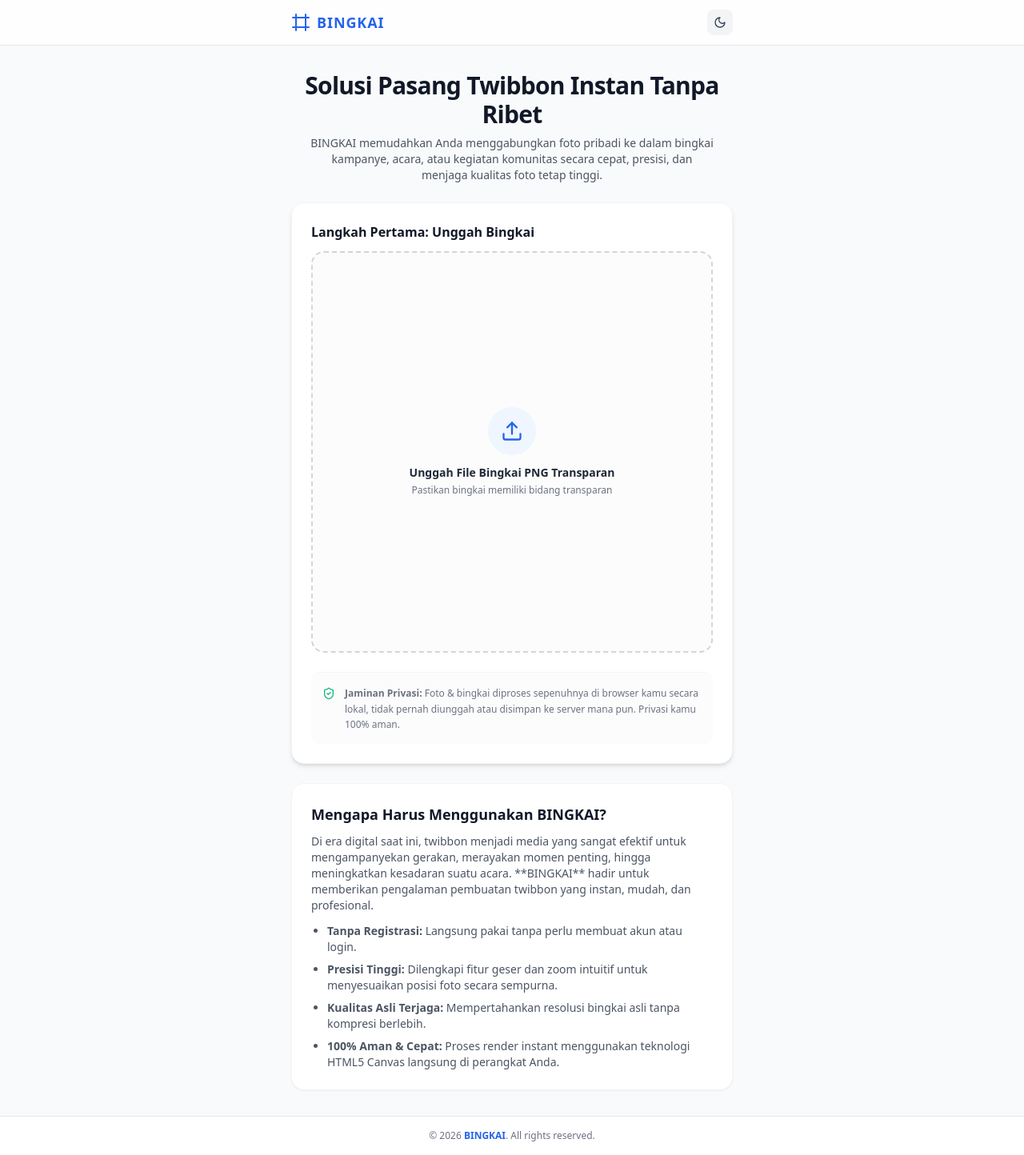
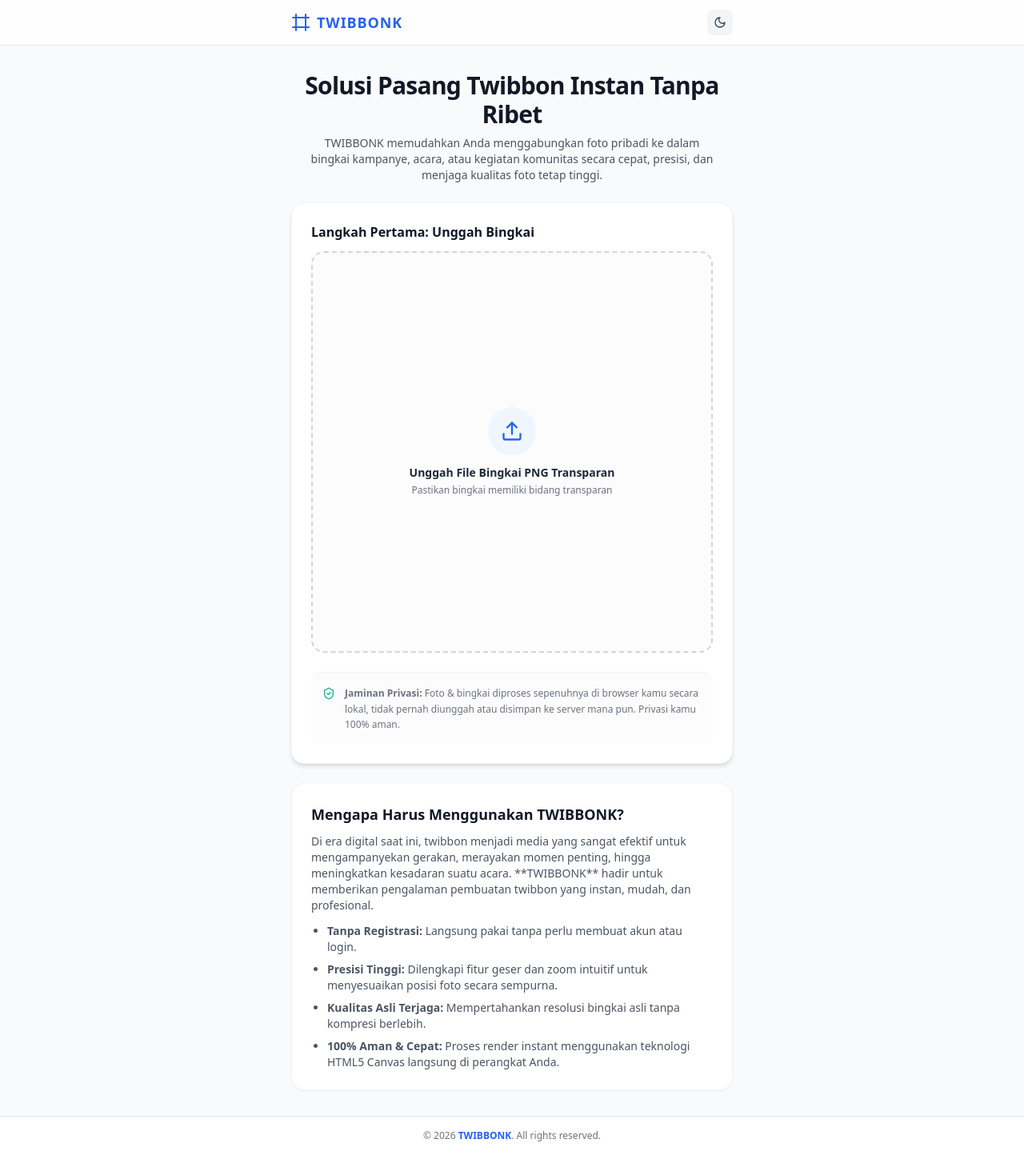
Before and after one commit to verdoank/bingkai, a React (Vite) app: page / in a window 1280 px wide. Shown: the whole page at 80% size. Built offline with nearby package versions, Linux system fonts and the light colour scheme.

Commit message:
Replace 'BINGKAI' with 'TWIBBONK' throughout App.jsx

```diff
--- a/src/App.jsx
+++ b/src/App.jsx
@@ -283,7 +283,7 @@
         try {
           await navigator.share({
             title: 'Twibbon Saya',
-            text: 'Lihat twibbon keren yang saya buat di BINGKAI!',
+            text: 'Lihat twibbon keren yang saya buat di TWIBBONK!',
             files: [file],
           });
           setAlert({ type: 'success', message: 'Menu berbagi berhasil dibuka!' });
@@ -322,7 +322,7 @@
           >
             <Frame className="w-6 h-6 text-blue-600 dark:text-blue-400 group-hover:rotate-12 transition-transform duration-300" />
             <span className="text-lg font-black tracking-wider text-blue-600 dark:text-blue-400 group-hover:text-blue-700 dark:group-hover:text-blue-300 transition-colors">
-              BINGKAI
+              TWIBBONK
             </span>
           </a>
 
@@ -331,7 +331,7 @@
             className="p-2 rounded-lg bg-gray-100 dark:bg-slate-800 text-gray-600 dark:text-gray-300 hover:bg-gray-200 dark:hover:bg-slate-700 transition-all active:scale-95"
             aria-label="Toggle Mode Gelap/Terang"
           >
-            {darkMode ? <Sun className="w-4 h-4 text-amber-400" /> : <Moon className="w-4 h-4 text-slate-700" />}
+            {darkMode ? <Sun className="w-6 h-6 text-amber-400" /> : <Moon className="w-4 h-4 text-slate-700" />}
           </button>
         </div>
       </nav>
@@ -345,7 +345,7 @@
             Solusi Pasang Twibbon Instan Tanpa Ribet
           </h1>
           <p className="text-gray-600 dark:text-gray-400 text-xs sm:text-sm leading-relaxed max-w-lg mx-auto">
-            BINGKAI memudahkan Anda menggabungkan foto pribadi ke dalam bingkai kampanye, acara, atau kegiatan komunitas secara cepat, presisi, dan menjaga kualitas foto tetap tinggi.
+            TWIBBONK memudahkan Anda menggabungkan foto pribadi ke dalam bingkai kampanye, acara, atau kegiatan komunitas secara cepat, presisi, dan menjaga kualitas foto tetap tinggi.
           </p>
         </header>
 
@@ -420,7 +420,7 @@
                     {frameDimensions.width} × {frameDimensions.height} px
                   </p>
                   <label className="mt-1 cursor-pointer inline-flex items-center gap-1.5 px-2.5 py-1 rounded-md bg-gray-200 dark:bg-slate-600 text-gray-700 dark:text-gray-200 hover:bg-gray-300 dark:hover:bg-slate-500 text-xs font-semibold transition-colors active:scale-95">
-                    <RefreshCw className="w-3.5 h-3.5" />
+
                     <span>Ganti Bingkai</span>
                     <input type="file" accept="image/png" onChange={handleFrameUpload} className="hidden" />
                   </label>
@@ -567,10 +567,10 @@
         {/* ARTIKEL SEO / INFORMASI */}
         <article className="bg-white dark:bg-slate-800 rounded-2xl p-5 sm:p-6 border border-gray-100 dark:border-slate-700 shadow-sm text-gray-600 dark:text-gray-300 text-xs sm:text-sm leading-relaxed text-left w-full">
           <h2 className="text-base sm:text-lg font-bold text-gray-900 dark:text-white mb-2.5">
-            Mengapa Harus Menggunakan BINGKAI?
+            Mengapa Harus Menggunakan TWIBBONK?
           </h2>
           <p className="mb-3">
-            Di era digital saat ini, twibbon menjadi media yang sangat efektif untuk mengampanyekan gerakan, merayakan momen penting, hingga meningkatkan kesadaran suatu acara. **BINGKAI** hadir untuk memberikan pengalaman pembuatan twibbon yang instan, mudah, dan profesional.
+            Di era digital saat ini, twibbon menjadi media yang sangat efektif untuk mengampanyekan gerakan, merayakan momen penting, hingga meningkatkan kesadaran suatu acara. **TWIBBONK** hadir untuk memberikan pengalaman pembuatan twibbon yang instan, mudah, dan profesional.
           </p>
           <ul className="list-disc pl-5 space-y-2">
             <li><strong>Tanpa Registrasi:</strong> Langsung pakai tanpa perlu membuat akun atau login.</li>
@@ -591,7 +591,7 @@
               href="/"
               className="font-bold text-blue-600 dark:text-blue-400 hover:underline"
             >
-              BINGKAI
+              TWIBBONK
             </a>
             . All rights reserved.
           </p>
```
